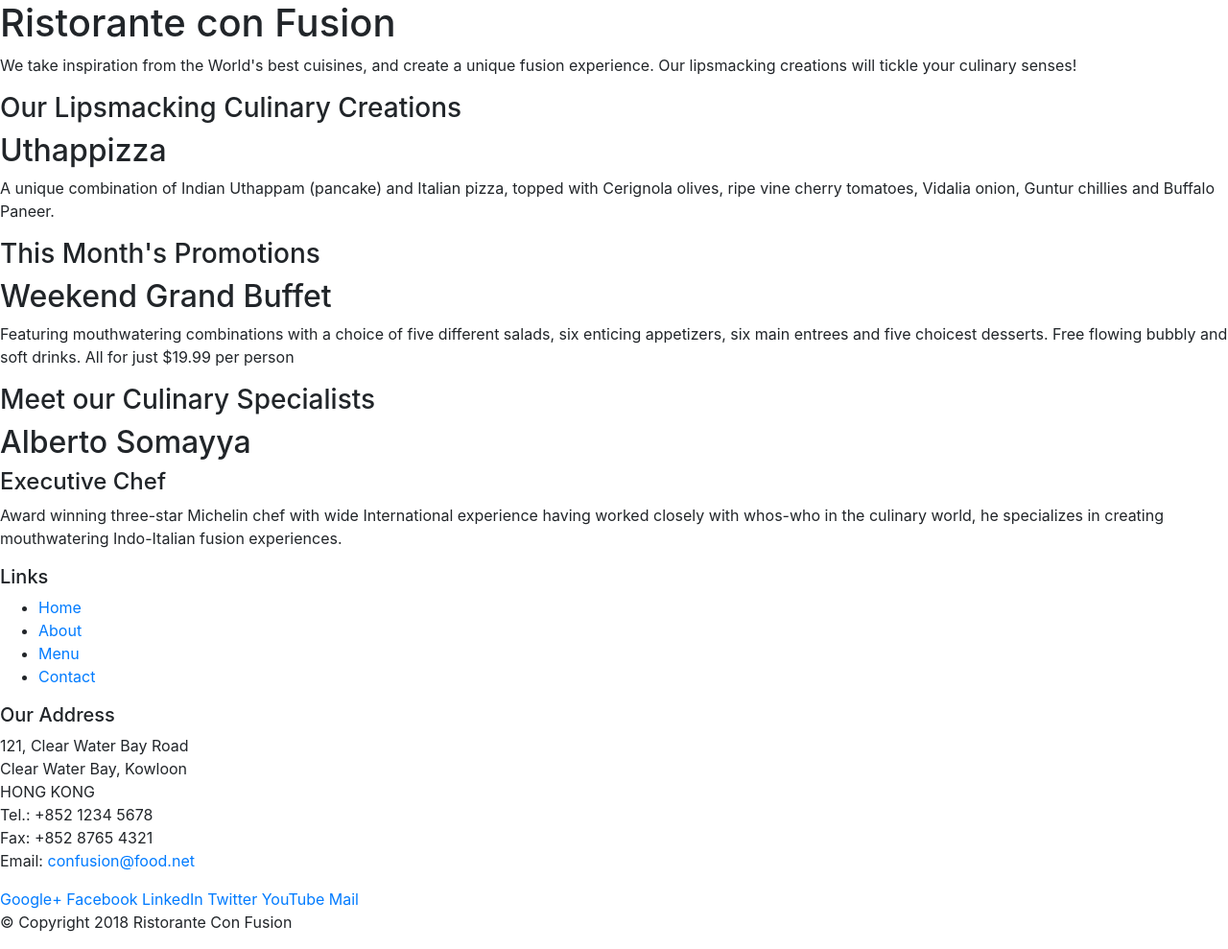
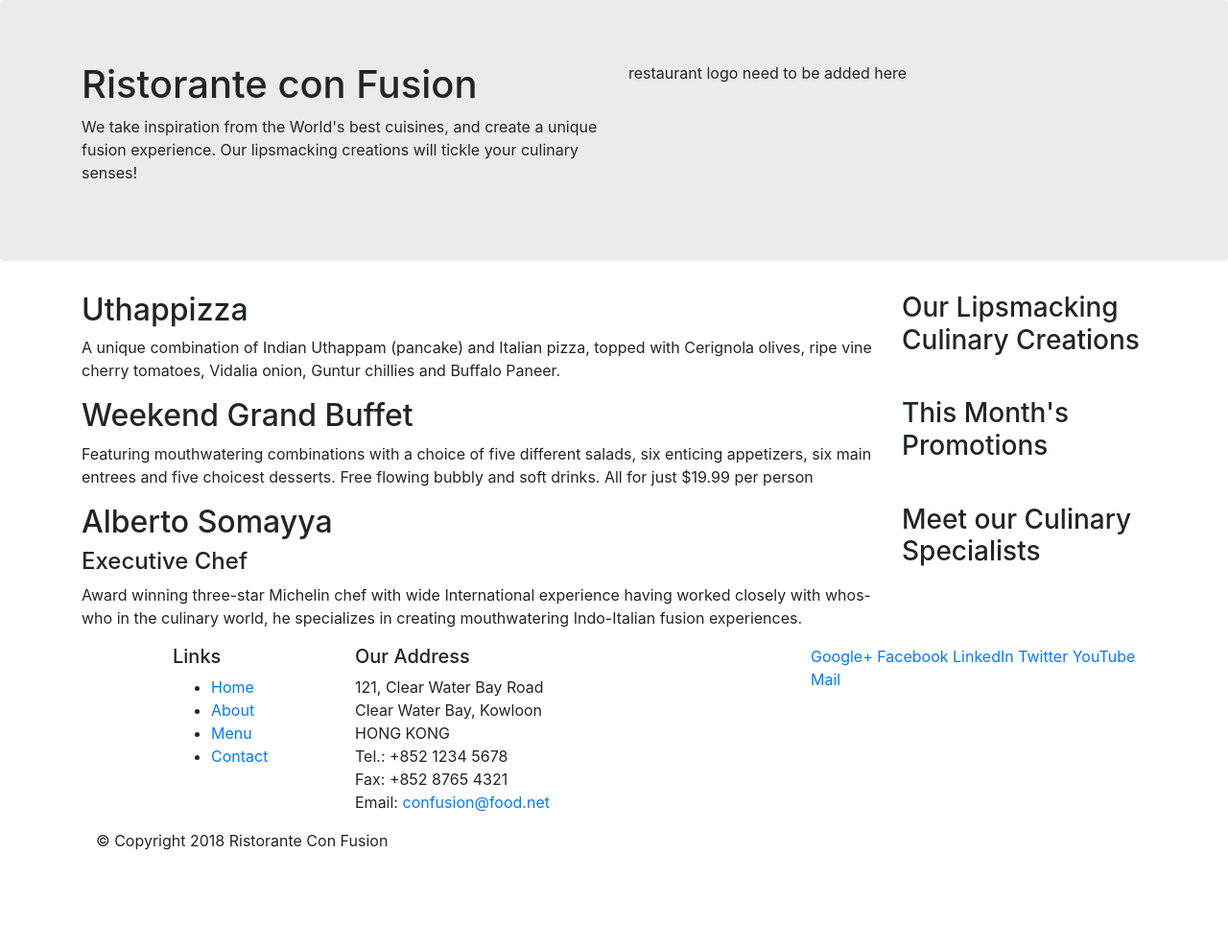
Before and after one commit to Marven-AC/coursera-bootstrap, a website: page index.html in a window 1280 px wide. Shown: the whole page at 96% size. After the commit the page ends 904 px from the top, so only its background shows below. Drawn offline with nearby package versions, Linux system fonts and the light colour scheme.

Commit message:
Bootstrap Grid Part 1

```diff
--- a/index.html
+++ b/index.html
@@ -14,12 +14,15 @@
 
 <body>
 
-    <header>
-        <div>
-            <div>
-                <div>
+    <header class="jumbotron">
+        <div class="container">
+            <div class="row">
+                <div class="col-12 col-sm-6">
                     <h1>Ristorante con Fusion</h1>
                     <p>We take inspiration from the World's best cuisines, and create a unique fusion experience. Our lipsmacking creations will tickle your culinary senses!</p>
+                </div>
+                <div class="col-12 col-sm">
+                    <p>restaurant logo need to be added here </p>
                 </div>
                 <div>
                 </div>
@@ -27,33 +30,33 @@
         </div>
     </header>
 
-    <div>
-        <div>
-            <div>
+    <div class="container">
+        <div class="row">
+            <div class="col-12 col-sm-4 order-sm-last col-md-3">
                 <h3>Our Lipsmacking Culinary Creations</h3>
             </div>
-            <div>
+            <div class="col col-sm order-sm-first col-md">
                 <h2>Uthappizza</h2>
                 <p>A unique combination of Indian Uthappam (pancake) and Italian pizza, topped with Cerignola olives, ripe vine cherry tomatoes, Vidalia onion, Guntur chillies and Buffalo Paneer.</p>
             </div>
         </div>
 
 
-        <div>
-            <div>
+        <div class="row">
+            <div class="col-12 col-sm-4 order-sm-last col-md-3">
                 <h3>This Month's Promotions</h3>
             </div>
-            <div>
+            <div class="col col-sm order-sm-first col-md">
                 <h2>Weekend Grand Buffet</h2>
                 <p>Featuring mouthwatering combinations with a choice of five different salads, six enticing appetizers, six main entrees and five choicest desserts. Free flowing bubbly and soft drinks. All for just $19.99 per person </p>
             </div>
         </div>
 
-        <div>
-            <div>
+        <div class="row">
+            <div class="col-12 col-sm-4 order-sm-last col-md-3">
                 <h3>Meet our Culinary Specialists</h3>
             </div>
-            <div>
+            <div class="col col-sm order-sm-first col-md">
                 <h2>Alberto Somayya</h2>
                 <h4>Executive Chef</h4>
                 <p>Award winning three-star Michelin chef with wide International experience having worked closely with whos-who in the culinary world, he specializes in creating mouthwatering Indo-Italian fusion experiences. </p>
@@ -62,18 +65,18 @@
     </div>
 
     <footer>
-        <div>
-            <div>
-                <div>
+        <div class="container">
+            <div class="row">
+                <div class="col-4 offset-1 col-sm-2">
                     <h5>Links</h5>
                     <ul>
-                        <li><a href="#">Home</a></li>
+                        <li><a href="index.html">Home</a></li>
                         <li><a href="#">About</a></li>
                         <li><a href="#">Menu</a></li>
                         <li><a href="#">Contact</a></li>
                     </ul>
                 </div>
-                <div>
+                <div class="col-7 col-sm-5">
                     <h5>Our Address</h5>
                     <address>
 		              121, Clear Water Bay Road<br>
@@ -84,7 +87,7 @@
 		              Email: <a href="mailto:confusion@food.net">confusion@food.net</a>
 		           </address>
                 </div>
-                <div>
+                <div class="col-12 col-sm-4">
                     <div>
                         <a href="http://google.com/+">Google+</a>
                         <a href="http://www.facebook.com/profile.php?id=">Facebook</a>
@@ -95,7 +98,7 @@
                     </div>
                 </div>
            </div>
-           <div>
+           <div class="col-auto">
                 <div>
                     <p>© Copyright 2018 Ristorante Con Fusion</p>
                 </div>
```
